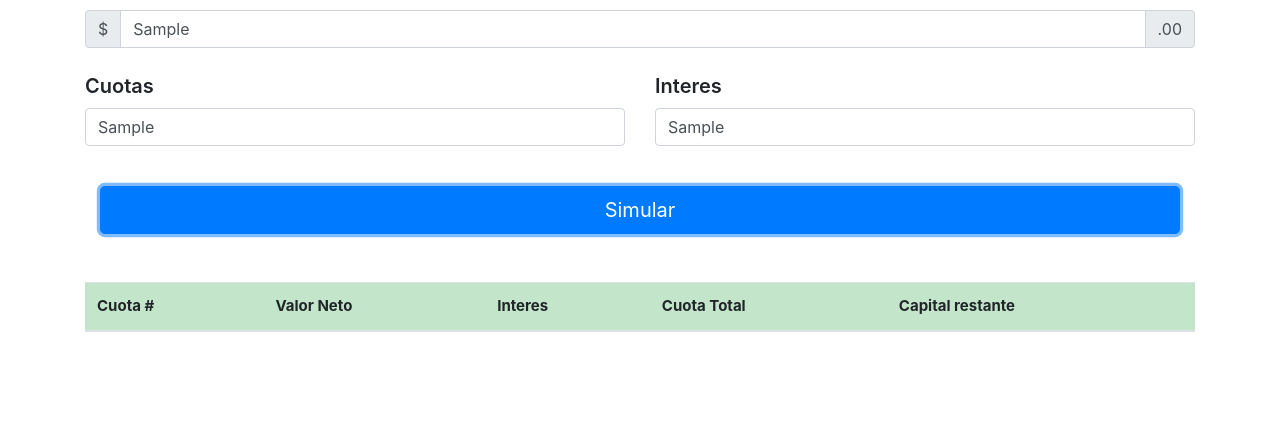
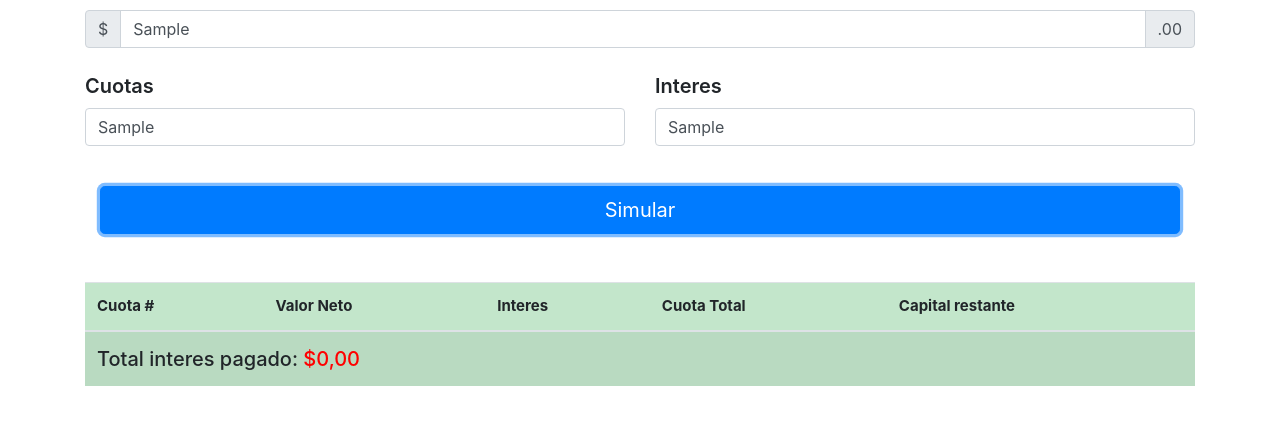
Before and after one commit to juanBOzuna/simulador-credito, a plain HTML site: page index.html in a window 1280 px wide. Both pictures are taken after typing "Sample", "Sample", "Sample" into the empty fields and a click on the button "Simular". Shown: the part 121-546 px from the top of the page. Drawn offline with nearby package versions, Linux system fonts and the light colour scheme.

Commit message:
add total payd

```diff
--- a/index.html
+++ b/index.html
@@ -70,7 +70,12 @@
                         <th>Capital restante</th>
                     </tr>
                 </thead>
-                <tbody id="resultados"></tbody>
+                <tbody id="resultados"   >
+
+                    <!-- <tr>
+                        <td  ></td>
+                    </tr> -->
+                </tbody>
             </table>
         </div>
     </div>
--- a/script.js
+++ b/script.js
@@ -141,6 +141,7 @@ document.getElementById("form_calculate").addEventListener("submit", function (e
     if (calcActual && calcActual.cuotas) {
         // Iterar sobre las cuotas y agregarlas a la tabla
         resultadosTbody.innerHTML="";
+        var totalinteres=0;
         calcActual.cuotas.forEach(function (cuota) {
             var nuevaFila = document.createElement("tr");
             nuevaFila.innerHTML = `<td>${(cuota["#"])+1}</td>
@@ -149,7 +150,12 @@ document.getElementById("form_calculate").addEventListener("submit", function (e
                                   <td  >$${formatThisResult(cuota.total)}</td>
                                   <td style="color:green; font-weight: bold;" >$${formatThisResult(cuota.restante)}</td>`;
             resultadosTbody.appendChild(nuevaFila);
+            totalinteres+= cuota.interes;
         });
+
+        var nuevaFila = document.createElement("tr");
+        nuevaFila.innerHTML = `<td colspan="5" style="font-weight: 500;" >Total interes pagado: <span style="color:red;" >$${formatThisResult(totalinteres)} </span> </td>`;
+        resultadosTbody.appendChild(nuevaFila);
     }
 });
 
```
